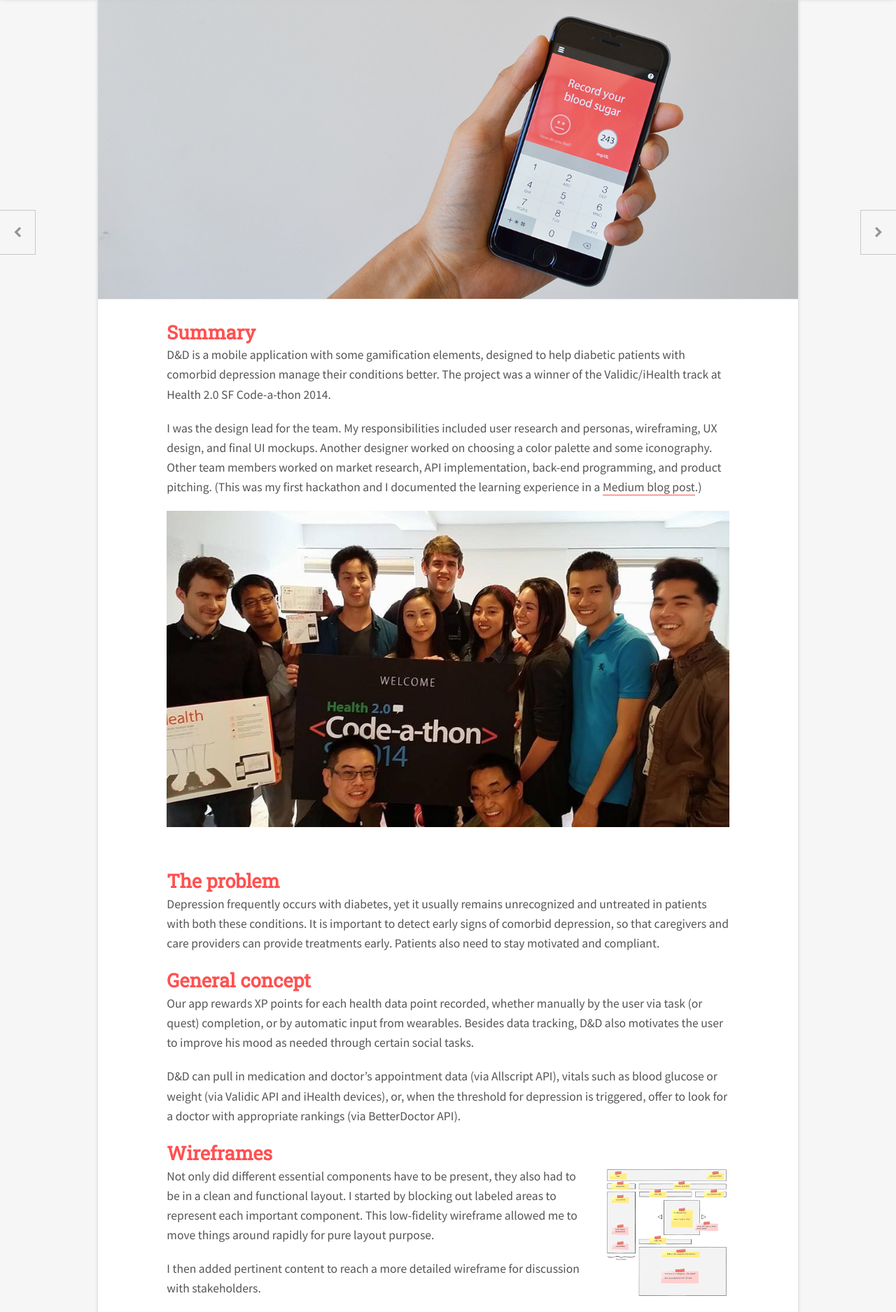
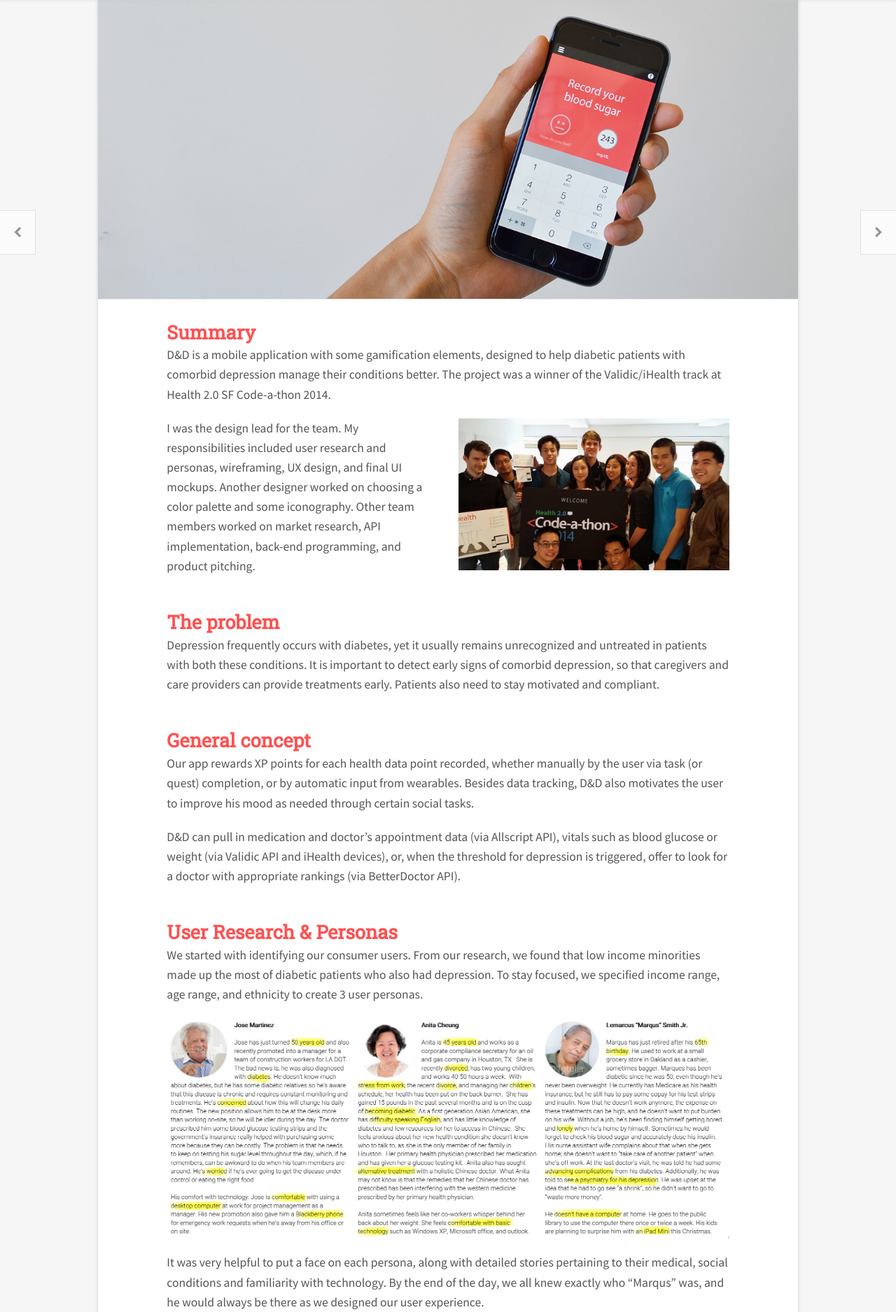
Before and after one commit to andrewqtran/andrewqtran.github.io, a PHP site: page /dnd.html in a window 1280 px wide. Shown: the part 60-1935 px from the top of the page at 70% size. Run offline with PHP 8.4, Linux system fonts and the light colour scheme.

Commit message:
Finalize dnd

```diff
--- a/beta/css/app.css
+++ b/beta/css/app.css
@@ -90,10 +90,11 @@ img.hero  {
 	top: 45%;
 	z-index: 100;
 	padding: 1.2em;
-	border: solid #999 thin;
+	border: solid #ccc thin;
 	overflow: hidden;
 	white-space: nowrap;
 	opacity: 0.5;
+	background:#fff;
 }
 #portfolio-nav a:hover {
 	opacity: 1;
--- a/beta/dnd.html
+++ b/beta/dnd.html
@@ -36,41 +36,47 @@
 <h3>Summary</h3>
 
 <p>D&amp;D is a mobile application with some gamification elements, designed to help diabetic patients with comorbid depression manage their conditions better. The project was a winner of the Validic/iHealth track at Health 2.0 SF Code-a-thon 2014.</p>
-<p>I was the design lead for the team. My responsibilities included user research and personas, wireframing, UX design, and final UI mockups. Another designer worked on choosing a color palette and some iconography. Other team members worked on market research, API implementation, back-end programming, and product pitching. (This was my first hackathon and I documented the learning experience in a <a href="https://medium.com/@aqt/my-experience-as-a-first-time-hackathon-designer-911035ec2aa9" title="My experience as a first-time hackathon designer" target="_blank">Medium blog post</a>.)
-</p>
-<p><img src="img/dnd/team.jpg" alt=""/><br>
-</p>
-<h3><br>
-The problem</h3>
-<p>Depression frequently occurs with diabetes, yet it usually remains unrecognized and untreated in patients with both these conditions. It is important to detect early signs of comorbid depression, so that caregivers and care providers can provide treatments early. Patients also need to stay motivated and compliant.</p>
+<div class="row">
+<div class="small-12 medium-6 columns"><p>
+I was the design lead for the team. My responsibilities included user research and personas, wireframing, UX design, and final UI mockups. Another designer worked on choosing a color palette and some iconography. Other team members worked on market research, API implementation, back-end programming, and product pitching.
+</p><br></div><div class="small-12 medium-6 columns text-center end">
+<img src="img/dnd/team.jpg" alt=""/>
+</div></div>
+<h3>The problem</h3>
+<p>Depression frequently occurs with diabetes, yet it usually remains unrecognized and untreated in patients with both these conditions. It is important to detect early signs of comorbid depression, so that caregivers and care providers can provide treatments early. Patients also need to stay motivated and compliant.
+</p><br>
 <h3>General concept</h3>
 <p>Our app rewards XP points for each health data point recorded, whether manually by the user via task (or quest) completion, or by automatic input from wearables. Besides data tracking, D&D also motivates the user to improve his mood as needed through certain social tasks. </p>
-<p>D&D can pull in medication and doctor’s appointment data (via Allscript API), vitals such as blood glucose or weight (via Validic API and iHealth devices), or, when the threshold for depression is triggered, offer to look for a doctor with appropriate rankings (via BetterDoctor API).</p>
+<p>D&D can pull in medication and doctor’s appointment data (via Allscript API), vitals such as blood glucose or weight (via Validic API and iHealth devices), or, when the threshold for depression is triggered, offer to look for a doctor with appropriate rankings (via BetterDoctor API).</p><br>
+<h3>User Research &amp; Personas</h3>
+<p>We started with identifying our consumer users. From our research, we found that low income minorities made up the most of diabetic patients who also had depression. To stay focused, we specified income range, age range, and ethnicity to create 3 user personas.</p><p><img src="img/dnd/personas.png" alt=""/></p>
+<p>It was very helpful to put a face on each persona, along with detailed stories pertaining to their medical, social conditions and familiarity with technology. By the end of the day, we all knew exactly who “Marqus” was, and he would always be there as we designed our user experience.</p><br>
 <h3>Wireframes</h3>
-<div class="row"><div class="small-12 medium-9 columns">
-<p>Not only did different essential components have to be present, they also had to be in a clean and functional layout. I started by blocking out labeled areas to represent each important component.
-This low-fidelity wireframe allowed me to move things around rapidly for pure layout purpose.  </p> <p>I then added pertinent content to reach a more detailed wireframe for discussion with stakeholders.</p>
-  </div><div class="small-12 medium-3 columns"><img class="fade" src="img/rebl/wireframe0.png">
+<div class="row"><div class="small-12 medium-7 columns">
+<p>For the first 12 hours, using moqups.com, I was able to generate many wireframe prototypes rapidly.
+This low-fidelity wireframe allowed me to move things around rapidly for pure layout purpose. </p><p>After that, I went through several iterations, presented to the team, and revised some more. Due to time constraint, we had to put a stop at one point to move onto the next step.</p>
+  </div><div class="small-12 medium-5 columns"><img src="img/dnd/wireframes.png" />
 
 </div></div>
-  <h4>Portfolio Dashboard View</h4>
-<img class="fade" src="img/rebl/wireframe1.png" alt=""/>
-  <p><br>Preliminary meetings led to additional iterations for different usage patterns, such as choosing time or viewing personnel data. When I created the personnel wireframe,
-    I realized I could (and should) utilize the same layout I used for the portfolio view, specifically for the timeline and account list. This made for a smoother experience switching between different views (portfolio vs. personnel).</p>
-  <h4>Personnel Dashboard View</h4>
-  <img class="fade" src="img/rebl/wireframe2.png" alt=""/><p><br></p>
-
-  <h3>Style tile</h3>
-  <p>Aiming for a simple and clean UI, I decided to limit the color palette to just 1 primary accent color, and 2 secondary colors to denote positive and negative information. Texture was applied as necessary to provide accessibility for color-blindness. All other content would be in different levels of gray.<img src="img/rebl/styletile.png"></p>
 
 <h3>Color mockups and iterations</h3>
-  <p>During this stage, several iterative changes occurred as I met with users. New content was provided (and required), so the design changed adaptively. For example, the personnel dashboard evolved to be more complex over time, as users essentially asked for it to look like "an Excel table". To keep this simple, I faded out repeated elements ($ sign, same number each row, 0 values).
-  </div><img src="img/rebl/colormockups.png" alt=""/>
-  <div class="small-12 large-10 large-centered columns"><br>
-  <p>Version 4 above got closer to what we needed. However, it looked busy. A closer analysis showed that there were 7 distinct blocks (in red, bottom), and there was not enough contrast overall. This led to version 5, where the vertical blocks were reduced to just 3, and contrast was subtly increased:</p> <h4>Personnel Dashboard View</h4><img class="border" src="img/rebl/colormockup5.png" alt=""/>
-  <h4><br>Portfolio: Chart View + Custom Date</h4><img class="border" src="img/rebl/portfolio_chart_customdate.png" alt=""/><h4><br>Portfolio: Table View + Selected Accounts</h4><img src="img/rebl/portfolio_table_ncire_more.png" class="border" alt=""/>
-  <p><br></p><h3>Interactive prototype</h3>
-<p>  I created an interactive prototype with InvisionApp to test for usability, and to present at a faculty meeting. The demo received many positive stakeholders feedback that would help solidify the design and facilitate back-end development.</p><div class="text-center">  <a href="http://invis.io/4H37448YF" target="_blank" class="button round" id="bottom">Launch Interactive Prototype</a></div> </div>
+  <p>We didn’t have time to come up with a proper style guide, so we just went straight to recreating the wireframes in Adobe Illustrator to fine tune elements and utilize color swatches. We also replaced all <em>lorem ipsum</em> text and place holder images with meaningful content.</p><p><img src="img/dnd/colormockup0.png" alt=""/>
+</p>
+<p>
+The bulk of the work was split among the team as the end drew near. I focused on the master Illustrator file, while others worked on creating art assets (logo, colored icons, avatars, etc.) or exporting completed art boards to hand off to our front-end developers and the pitch team. Thanks to this workflow, we were able to put together a presentation and squeezed in a small demo in time for our pitch session.</p><p><img src="img/dnd/colormockup1.png" alt=""/>
+</p>
+<br>
+  <h3>User experience for the diabetic patient</h3>
+  <div class="row">
+
+<div class="small-12 medium-9 columns">
+  <p>Not a single element of the user interface was designed without careful consideration of the experience. Most notably was the decision to bring tasks to the home screen, instead of leaving them accessible on a task list residing on the 2nd or 3rd screen.
+</p><p>
+Diabetic patients need to take their blood sugar multiple times a day before each meal, so it was essential that this specific task appeared at app launch. Whenever possible, input screens for frequent tasks like this appeared immediately on top of the main screen to reduce navigational steps and maintain context for the older patients. Additionally, to minimize tedium, only 3 tasks would show up on the main screen at one time, chosen by importance and at random.</p></div><div class="hide-for-small medium-3 columns"><img src="img/dnd/homescreen.png" class="border" alt=""/></div></div><br>
+<h3>Results</h3>
+
+<p>We won several iHealth devices from Validic. The API makes it simple to extract data from various wearable devices on the market, including blood glucose readers to weight and sleep monitors. The latter can provide clues to potential mood problems.</p><hr>
+<p>This was my first hackathon. I elaborated on the experience some more in a <a href="https://medium.com/@aqt/my-experience-as-a-first-time-hackathon-designer-911035ec2aa9" title="My experience as a first-time hackathon designer" target="_blank">Medium post</a>.</p></div>
 
 </div></article>
 <div class="contain-to-grid text-center hide-for-small" id="footer">
```
Also changed, not shown: beta/img/dnd/colormockup.png (added), beta/img/dnd/colormockup0.png (added), beta/img/dnd/colormockup1.png (added), beta/img/dnd/homescreen.png (added), beta/img/dnd/ihealth.jpg (added), beta/img/dnd/wireframes.png (added).
